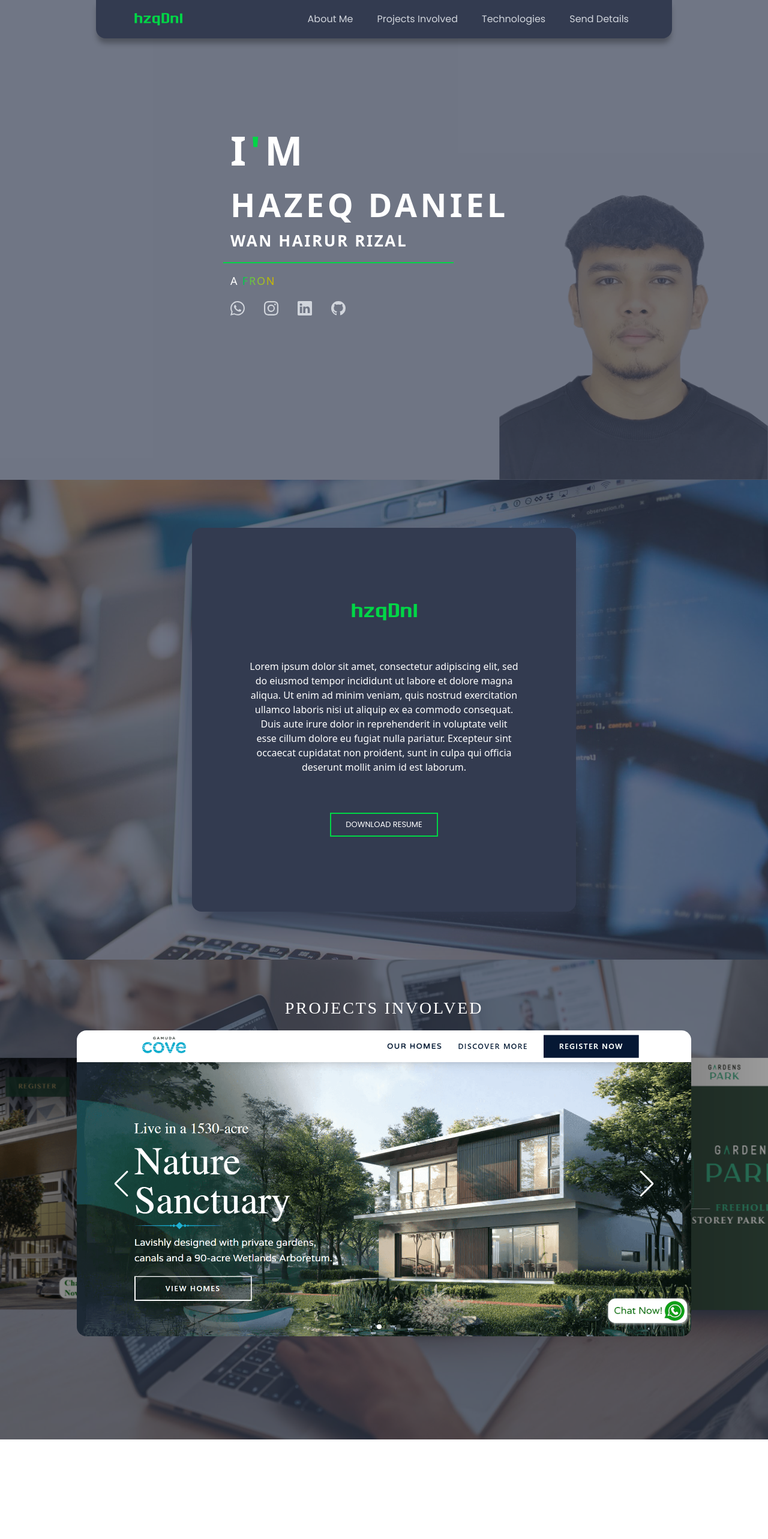
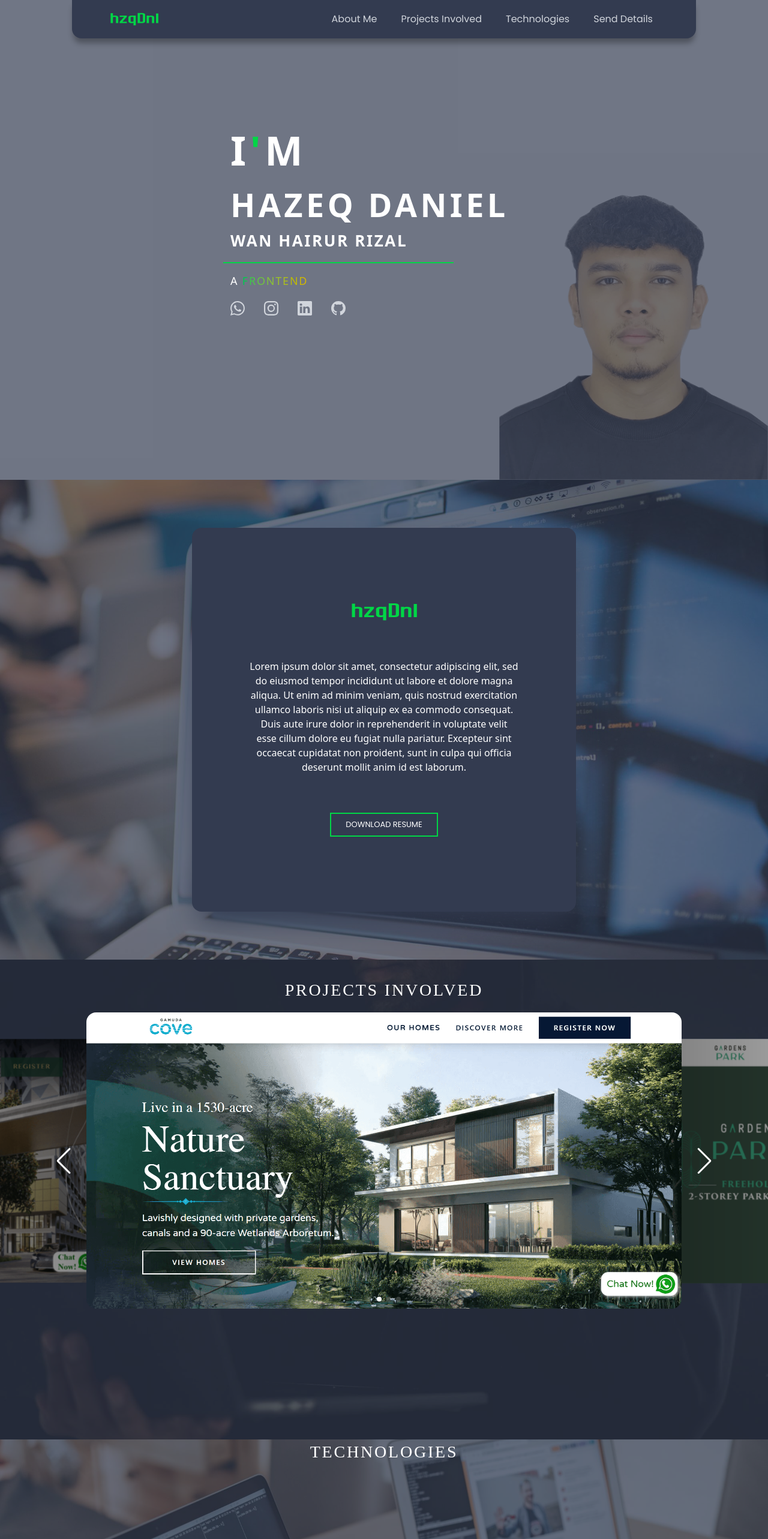
Before and after one commit to Hzqdnl/MyPortfolio, a React (Vite) app: page / in a window 1280 px wide. Shown: the top 2566 px of the page at 60% size. Before the commit the page ends 2400 px from the top, so only its background shows below. Built offline with nearby package versions, Linux system fonts and the light colour scheme; a web font is replaced by a local one.

Commit message:
tech_update

```diff
--- a/package.json
+++ b/package.json
@@ -13,14 +13,14 @@
     "@material-tailwind/react": "^2.1.10",
     "@tailwindcss/vite": "^4.0.0",
     "aos": "^3.0.0-beta.6",
-    "framer-motion": "^12.4.2",
+    "framer-motion": "^12.4.3",
     "gsap": "^3.12.7",
     "react": "^18.3.1",
     "react-dom": "^18.3.1",
     "react-icons": "^5.4.0",
     "react-scroll": "^1.9.0",
     "react-type-animation": "^3.2.0",
-    "swiper": "^11.2.3",
+    "swiper": "^11.2.4",
     "tailwindcss": "^4.0.0"
   },
   "devDependencies": {
--- a/src/components/nav.jsx
+++ b/src/components/nav.jsx
@@ -25,7 +25,7 @@ const Nav = () => {
         <li className="hover:bg-[#00D646] hover:text-black font-[Poppins] rounded-2xl p-2 cursor-pointer"><a href="#">Send Details</a></li>
       </ul>
 
-      <div className={`lg:hidden block absolute top-12 w-full left-0 right-0 bg-emerald-200 rounded-b-2xl overflow-hidden transition-all duration-200 ease-in-out ${
+      <div className={`lg:hidden block absolute top-12 w-full left-0 right-0 rounded-b-2xl overflow-hidden transition-all duration-200 ease-in-out ${
     toggle ? 'h-48 opacity-100 shadow-[0_10px_10px_-2px_rgba(0,0,0,0.3)]' : 'h-0 opacity-0 shadow-none'
   }`}>
         <ul className='flex flex-col justify-center text-center cursor-pointer bg-[#333B50] text-gray-300 h-48 rounded-b-2xl relative'>
--- a/src/components/projects.jsx
+++ b/src/components/projects.jsx
@@ -7,7 +7,8 @@ import 'swiper/css/effect-coverflow';
 import 'swiper/css/pagination';
 import 'swiper/css/navigation';
 
-import Bgproject from "../assets/bg-project.jpg";
+import Bgtech from "../assets/bg-tech.jpg";
+// import Bgproject from "../assets/bg-project.jpg";
 import project1 from '../assets/project1.png';
 import project2 from '../assets/project2.png';
 import project3 from '../assets/project3.png';
@@ -15,9 +16,9 @@ import project4 from '../assets/project4.png';
 
 const Projects = () => {
   return (
-    <section id='projects' className='w-full h-screen bg-cover bg-center bg-no-repeat relative' style={{backgroundImage: `url(${Bgproject})`}}>
+    <section id='projects' className='w-full h-screen bg-cover bg-center bg-no-repeat relative' style={{backgroundImage: `url(${Bgtech})`}}>
        <div className="absolute top-0 left-0 w-full h-full inset-0 bg-[#333B50]/70 z-10">
-       <div className='container my-[60px]'>
+       <div className='my-[30px]'> {/* container removed */}
         <div className='flex justify-center items-center pb-4 overflow-hidden'>
           <motion.p
           initial={{ opacity: 0, x: -50 }}
@@ -41,7 +42,7 @@ const Projects = () => {
         grabCursor={true}
         centeredSlides={true}
         spaceBetween={50}
-        slidesPerView={'auto'} //3
+        slidesPerView={'auto'}
         navigation={{
           nextEl: '.swiper-button-next',
           prevEl: '.swiper-button-prev',
@@ -56,12 +57,12 @@ const Projects = () => {
         onSlideChange={() => console.log('slide change')}
         onSwiper={(swiper) => console.log(swiper)}
         >
-        <SwiperSlide className='w-full max-w-5xl mx-auto px-4]'><img className='rounded-2xl' src={project1} alt="" /></SwiperSlide>
-        <SwiperSlide className='w-full max-w-5xl mx-auto px-4]'><img className='rounded-2xl' src={project2} alt="" /></SwiperSlide>
-        <SwiperSlide className='w-full max-w-5xl mx-auto px-4]'><img className='rounded-2xl' src={project3} alt="" /></SwiperSlide>
-        <SwiperSlide className='w-full max-w-5xl mx-auto px-4]'><img className='rounded-2xl' src={project4} alt="" /></SwiperSlide>
-        <div className="swiper-button-next text-white pr-48"></div>
-        <div className="swiper-button-prev text-white pl-48"></div>
+        <SwiperSlide className='w-full max-w-5xl mx-auto px-4'><img className='rounded-2xl' src={project1} alt="" /></SwiperSlide>
+        <SwiperSlide className='w-full max-w-5xl mx-auto px-4'><img className='rounded-2xl' src={project2} alt="" /></SwiperSlide>
+        <SwiperSlide className='w-full max-w-5xl mx-auto px-4'><img className='rounded-2xl' src={project3} alt="" /></SwiperSlide>
+        <SwiperSlide className='w-full max-w-5xl mx-auto px-4'><img className='rounded-2xl' src={project4} alt="" /></SwiperSlide>
+        <div className="swiper-button-next text-white lg:pr-24 xl:pr-48"></div>
+        <div className="swiper-button-prev text-white lg:pl-24 xl:pl-48"></div>
         </Swiper>
         </div>
        </div>
--- a/src/components/tech.jsx
+++ b/src/components/tech.jsx
@@ -1,3 +1,6 @@
+import { motion } from "framer-motion";
+// import Bgtech from "../assets/bg-tech.jpg";
+import Bgproject from "../assets/bg-project.jpg";
 
 // import bootstrap from "../assets/bootstrap.svg";
 // import express from "../assets/express.svg";
@@ -13,9 +16,20 @@
 
 const Tech = () => {
   return (
-    <div>
-
-    </div>
+    <section id="Tech" className='w-full h-screen bg-cover bg-center bg-no-repeat relative' style={{backgroundImage: `url(${Bgproject})`}}>
+      <div className="absolute top-0 left-0 w-full h-full inset-0 bg-[#333B50]/70 z-10">
+       <div className='flex justify-center items-center pb-4 overflow-hidden'>
+          <motion.p
+          initial={{ opacity: 0, x: -50 }}
+          whileInView={{ opacity: 1, x: 0 }}
+          viewport={{ once: false, amount: 0.5 }}
+          transition={{ duration: 0.8, ease: "easeOut" }}
+          className='uppercase text-[28px] font-[Playfair] text-white text-center tracking-widest'>
+            Technologies
+          </motion.p>
+        </div>
+        </div>
+    </section>
   );
 };
 
--- a/src/index.css
+++ b/src/index.css
@@ -1,6 +1,14 @@
 @import url("https://fonts.googleapis.com/css2?family=Playfair+Display:ital,wght@0,400..900;1,400..900&family=Poppins:ital,wght@0,100;0,200;0,300;0,400;0,500;0,600;0,700;0,800;0,900;1,100;1,200;1,300;1,400;1,500;1,600;1,700;1,800;1,900&display=swap");
 @import url("https://fonts.googleapis.com/css2?family=Poppins:ital,wght@0,100;0,200;0,300;0,400;0,500;0,600;0,700;0,800;0,900;1,100;1,200;1,300;1,400;1,500;1,600;1,700;1,800;1,900&display=swap");
 @import "tailwindcss";
+
+@theme{
+  --breakpoint-*: initial;
+  --breakpoint-md: 768px;
+  --breakpoint-lg: 1024px;
+  --breakpoint-xl: 1440px;
+  --breakpoint-2xl: 2560px;
+}
 
 html {
     scroll-behavior: smooth;
```
Also changed, not shown: src/assets/bg-tech.jpg (added), 1 other file (tests, documents, lock files or other folders).
